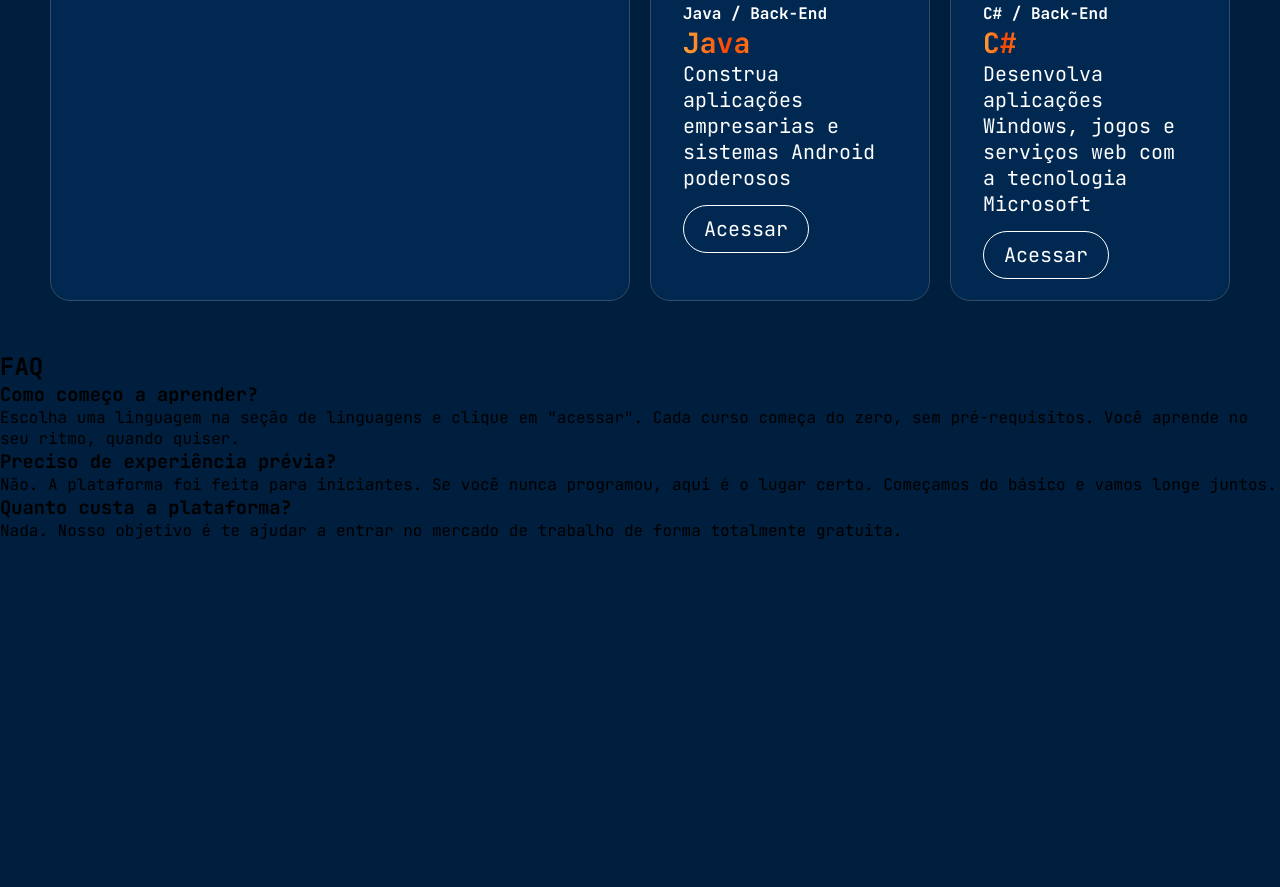
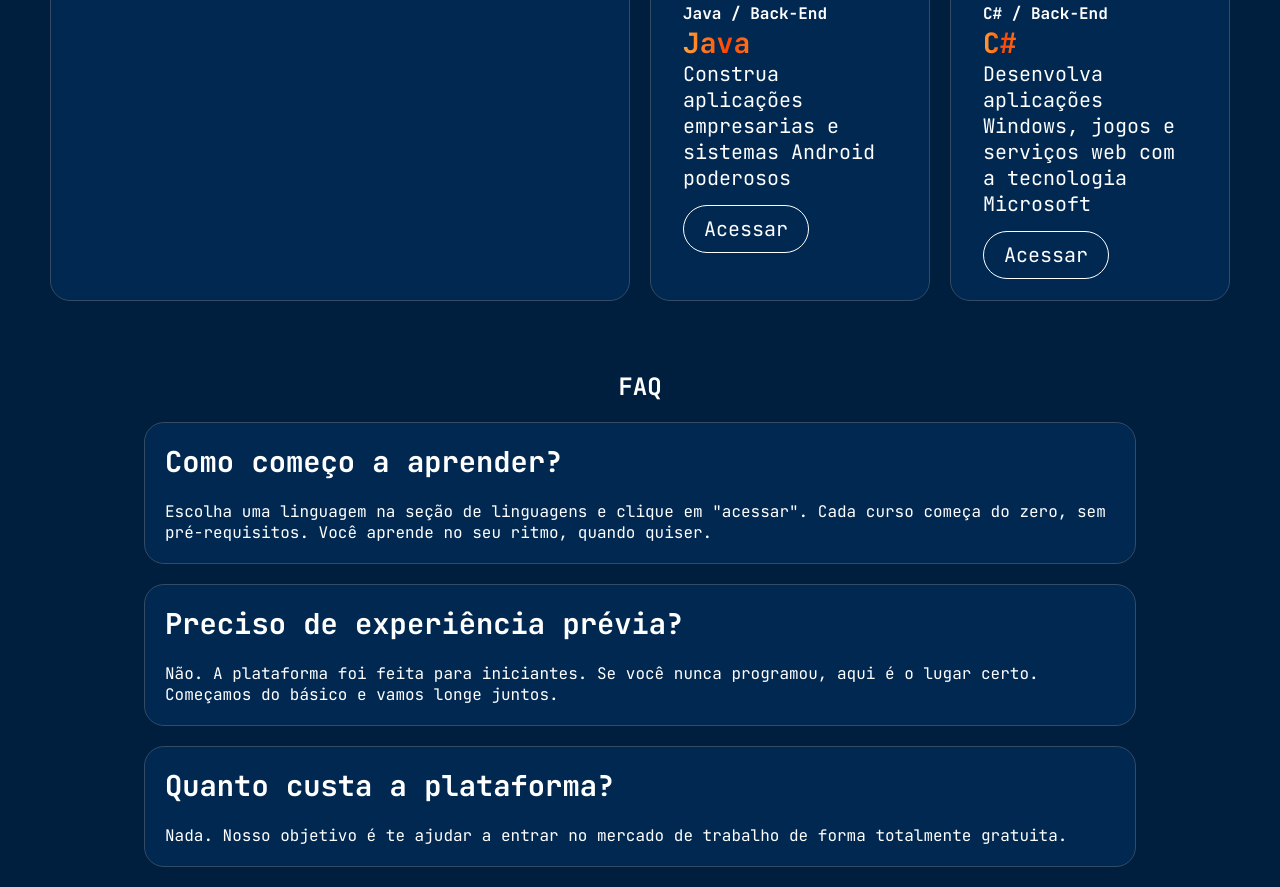
Before and after one commit to hackersolo1/diretoaoponto-virgula, a plain HTML site: page index.html in a window 1280 px wide. Shown: the part 1656-2543 px from the top of the page. Before the commit the page ends 2197 px from the top, so only its background shows below. Drawn offline with Linux system fonts and the light colour scheme.

Commit message:
Refactor style.css for improved organization

```diff
--- a/style.css
+++ b/style.css
@@ -301,6 +301,35 @@ main {
     margin-bottom: 25px;
 }
 
+.faq-container {
+    color: white;
+    padding: 20px;
+    display: flex;
+    flex-direction: column;
+    align-items: center;
+    justify-content: center;
+}
+
+.questions-container {
+    display: flex;
+    flex-direction: column;
+    align-items: center;
+}
+
+.questions-container .question{
+    width: 80%;
+    background: #002851;
+    padding: 20px;
+    border-radius: 20px;
+    border: 1px solid #334b64;
+    margin-top: 20px;
+}
+
+.questions-container h3 {
+    font-size: 1.8em;
+    margin-bottom: 20px;
+}
+
 /* Tablet styles */
 @media (max-width: 1024px) {
     header .nav-container nav ul {
```
